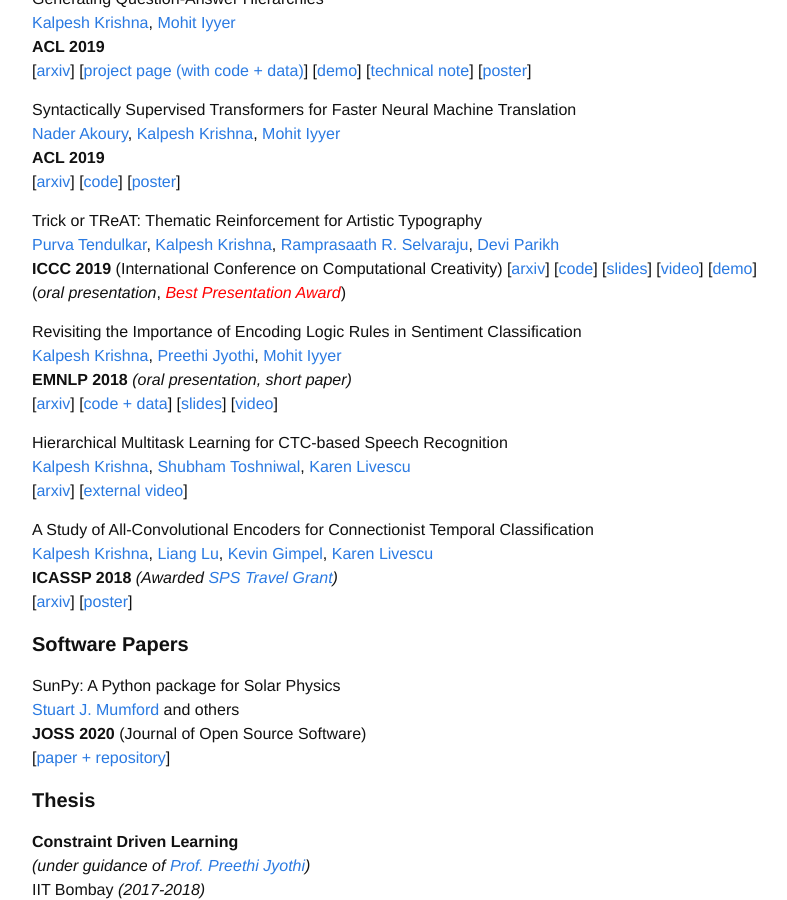
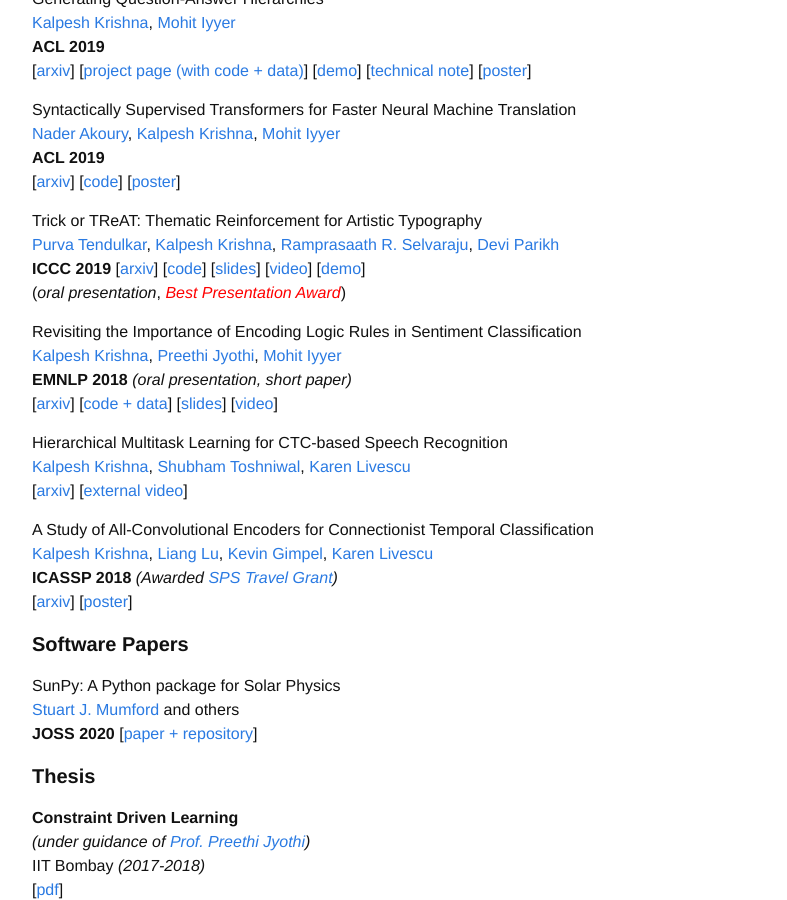
Before and after one commit to martiansideofthemoon/martiansideofthemoon.github.io, a Jekyll site: the page built from _pages/research.md, in a window 1280 px wide and 900 px high, scrolled down 381 px. Shown: the whole window, without its empty margins (238-1025 px from the left). Built offline with Jekyll 4.4.1, drawn with Linux system fonts in a browser that asks for light colours; comment, search, counter and statistics services are not loaded.

Commit message:
CV update

```diff
--- a/_pages/research.md
+++ b/_pages/research.md
@@ -24,7 +24,7 @@ Syntactically Supervised Transformers for Faster Neural Machine Translation
 
 Trick or TReAT: Thematic Reinforcement for Artistic Typography
 [Purva Tendulkar](http://purvaten.github.io/), [Kalpesh Krishna](http://martiansideofthemoon.github.io/), [Ramprasaath R. Selvaraju](https://ramprs.github.io/), [Devi Parikh](https://www.cc.gatech.edu/~parikh/)
-**ICCC 2019** (International Conference on Computational Creativity)
+**ICCC 2019**
 \[[arxiv](https://arxiv.org/abs/1903.07820)\] \[[code](https://github.com/purvaten/treat)\] \[[slides](https://purvaten.github.io/data/TReAT-talk.pdf)\] \[[video](https://photos.google.com/share/AF1QipNFg9TYf2Wk6z6zKg3I3rT7jiWoH97cRVIQ-_JrZwIUUMqkyWHomVc1Lv1UGduraA/photo/AF1QipOm-e6jFA3Im9eiHt79R-A0j36CSVCoqSeU_VZG?key=dDFhdGlYUV9yVkUzOW5YaFlaeXdhMGQ1UHZ0QnZ3)\] \[[demo](http://doodle.cloudcv.org/)\]
 (*oral presentation*, <a style="color:red" href="https://twitter.com/jmacunha/status/1142184529026662400"><i>Best Presentation Award</i></a>)
 
@@ -46,7 +46,7 @@ A Study of All-Convolutional Encoders for Connectionist Temporal Classification
 
 SunPy: A Python package for Solar Physics
 [Stuart J. Mumford](http://stuartmumford.uk/) and others
-**JOSS 2020** (Journal of Open Source Software)
+**JOSS 2020**
 \[[paper + repository](https://joss.theoj.org/papers/10.21105/joss.01832)\]
 
 #### **Thesis**
```
Also changed, not shown: 1 other file.
